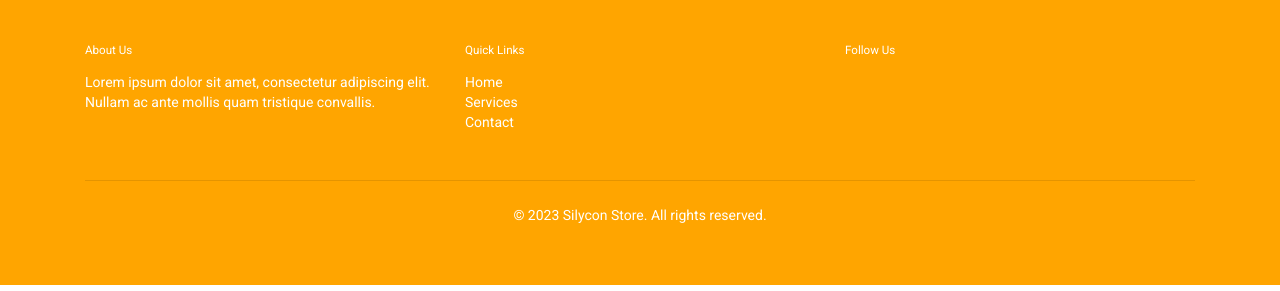
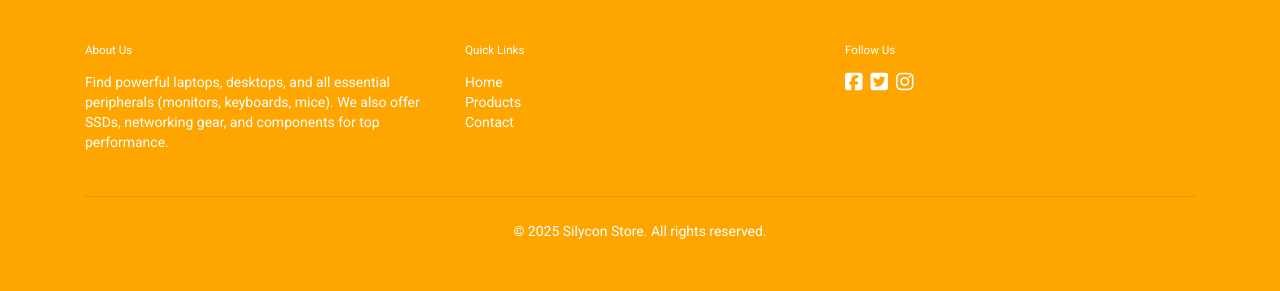
Before and after one commit to diegomaustem/Silycon-Store, an Angular app: page /products in a window 1280 px wide. Shown: the part 1928-2219 px from the top of the page. Built offline with nearby package versions, Linux system fonts and the light colour scheme.

Commit message:
:recycle: refactor: Refactor footer page

```diff
--- a/src/app/footer/footer.component.html
+++ b/src/app/footer/footer.component.html
@@ -4,19 +4,26 @@
       <div class="col-md-4 mb-3">
         <h5>About Us</h5>
         <p>
-          Lorem ipsum dolor sit amet, consectetur adipiscing elit. Nullam ac
-          ante mollis quam tristique convallis.
+          Find powerful laptops, desktops, and all essential peripherals
+          (monitors, keyboards, mice). We also offer SSDs, networking gear, and
+          components for top performance.
         </p>
       </div>
       <div class="col-md-4 mb-3">
         <h5>Quick Links</h5>
         <ul class="list-unstyled">
-          <li><a href="#" class="text-decoration-none text-white">Home</a></li>
           <li>
-            <a href="#" class="text-decoration-none text-white">Services</a>
+            <a class="text-decoration-none text-white" routerLink="">Home</a>
           </li>
           <li>
-            <a href="#" class="text-decoration-none text-white">Contact</a>
+            <a class="text-decoration-none text-white" routerLink="/products"
+              >Products</a
+            >
+          </li>
+          <li>
+            <a class="text-decoration-none text-white" routerLink="/contact"
+              >Contact</a
+            >
           </li>
         </ul>
       </div>
@@ -24,13 +31,19 @@
         <h5>Follow Us</h5>
         <ul class="list-inline social-icons">
           <li class="list-inline-item">
-            <a href="#" class="text-white"><i class="bi bi-facebook"></i></a>
+            <a href="#" class="text-white"
+              ><i class="fa-brands fa-square-facebook"></i
+            ></a>
           </li>
           <li class="list-inline-item">
-            <a href="#" class="text-white"><i class="bi bi-twitter"></i></a>
+            <a href="#" class="text-white"
+              ><i class="fa-brands fa-square-twitter"></i
+            ></a>
           </li>
           <li class="list-inline-item">
-            <a href="#" class="text-white"><i class="bi bi-instagram"></i></a>
+            <a href="#" class="text-white">
+              <i class="fa-brands fa-instagram"></i
+            ></a>
           </li>
         </ul>
       </div>
@@ -38,7 +51,7 @@
     <hr class="mb-4" />
     <div class="row">
       <div class="col-md-12 text-center">
-        <p>&copy; 2023 Silycon Store. All rights reserved.</p>
+        <p>&copy; 2025 Silycon Store. All rights reserved.</p>
       </div>
     </div>
   </div>
--- a/src/index.html
+++ b/src/index.html
@@ -13,12 +13,22 @@
       integrity="sha384-xOolHFLEh07PJGoPkLv1IbcEPTNtaed2xpHsD9ESMhqIYd0nLMwNLD69Npy4HI+N"
       crossorigin="anonymous"
     />
-      <link rel="preconnect" href="https://fonts.gstatic.com">
-    <link href="https://fonts.googleapis.com/css2?family=Roboto:wght@300;400;500&display=swap" rel="stylesheet">
-    <link href="https://fonts.googleapis.com/icon?family=Material+Icons" rel="stylesheet">
-</head>
+    <link rel="preconnect" href="https://fonts.gstatic.com" />
+    <link
+      href="https://fonts.googleapis.com/css2?family=Roboto:wght@300;400;500&display=swap"
+      rel="stylesheet"
+    />
+    <link
+      href="https://fonts.googleapis.com/icon?family=Material+Icons"
+      rel="stylesheet"
+    />
+  </head>
   <body class="mat-typography">
     <app-root></app-root>
+    <script
+      src="https://kit.fontawesome.com/700cc09924.js"
+      crossorigin="anonymous"
+    ></script>
 
     <!-- Option 1: jQuery and Bootstrap Bundle (includes Popper) -->
     <script
```
